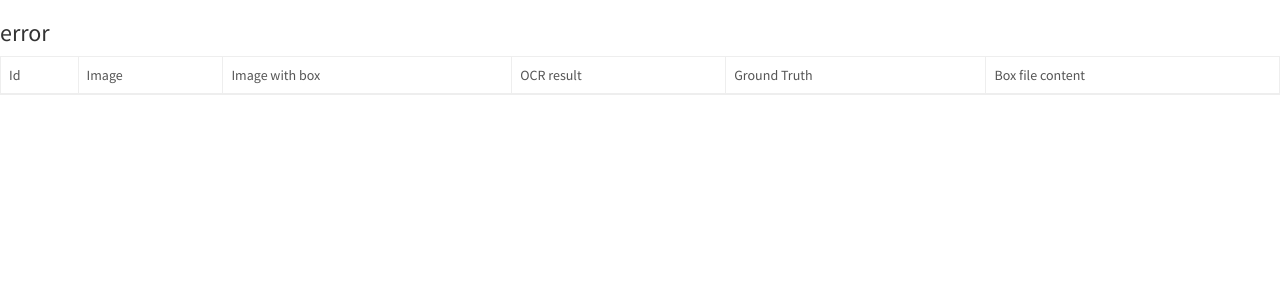
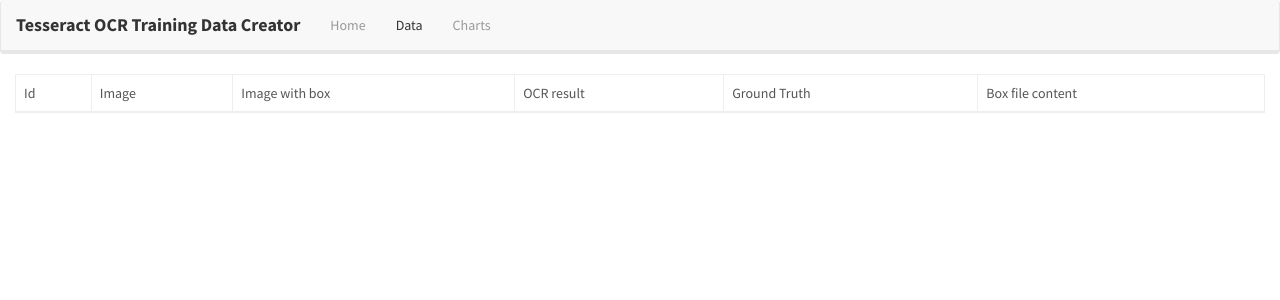
Before and after one commit to HemingwayLee/ocr-box-editor-v2, a Django app: page /page/list/ in a window 1280 px wide. Shown: the top 300 px of the page. Run offline with Django 3.2, Linux system fonts and the light colour scheme; data that the repository does not hold is empty; some libraries are stand-ins or nearby versions.

Commit message:
add files

```diff
--- a/myapp/templates/data.html
+++ b/myapp/templates/data.html
@@ -37,7 +37,21 @@
   </script>
 </head>
 <body>
-  <h3 id="ans"></h3>
+  <nav class="navbar navbar-default">
+    <div class="container-fluid">
+      <div class="navbar-header">
+        <span class="navbar-brand" style="font-weight: bold" href="#">Tesseract OCR Training Data Creator</span>
+      </div>
+      <ul class="nav navbar-nav">
+        <li><a href="http://127.0.0.1:8000/">Home</a></li>
+        <li class="active"><a href="#">Data</a></li>
+        <li><a href="#">Charts</a></li>
+      </ul>
+    </div>
+  </nav>
+  <div class="container-fluid">
+    <div class="row inputrow">
+      <div class="col-md-12">
         <table id="res" class="table table-bordered">
           <thead>
             <tr><td>Id</td><td>Image</td><td>Image with box</td><td>OCR result</td><td>Ground Truth</td><td>Box file content</td></tr>
@@ -45,5 +59,8 @@
           <tbody>
           </tbody>
         </table>
+      </div>
+    </div>
+  </div>
 </body>
 </html>
--- a/myapp/templates/index.html
+++ b/myapp/templates/index.html
@@ -29,7 +29,7 @@
       </div>
       <ul class="nav navbar-nav">
         <li class="active"><a href="#">Home</a></li>
-        <li><a href="#">Data</a></li>
+        <li><a href="http://127.0.0.1:8000/page/list/">Data</a></li>
         <li><a href="#">Charts</a></li>
       </ul>
     </div>
```
Also changed, not shown: README.md, images/gui2.png (added), media/receipt.png (deleted), 6 other files. Lines whose indentation alone changed are shown as unchanged.
